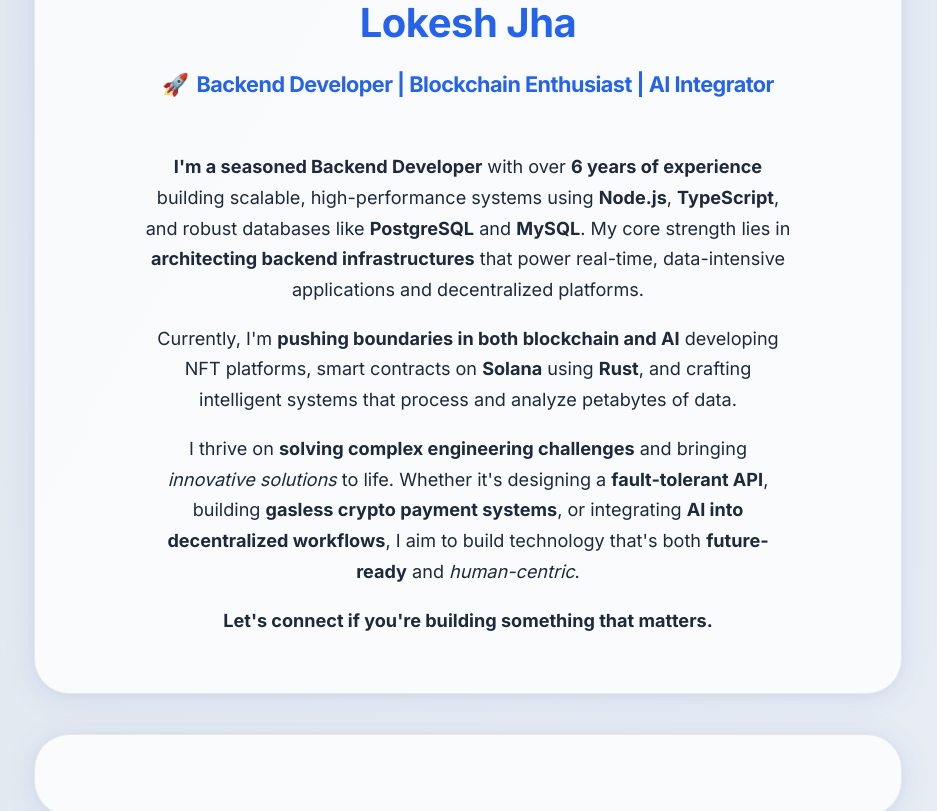
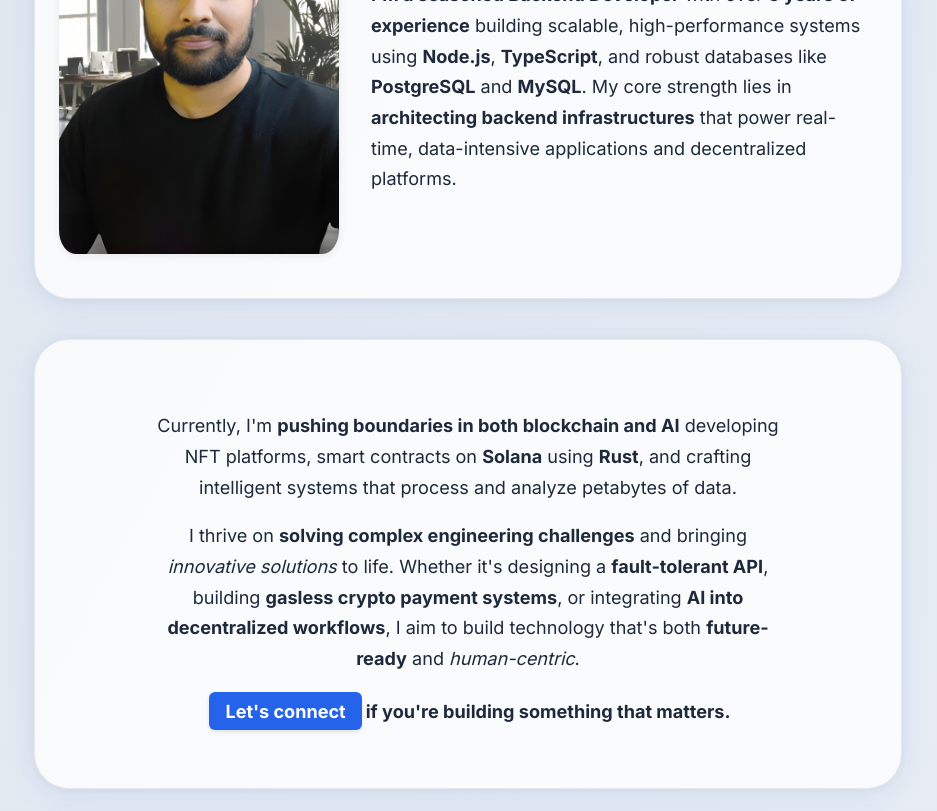
Before and after one commit to lokesh1jha/lokeshjha_portfolio, a Next.js app: page / in a window 1280 px wide. Shown: the part 280-1091 px from the top of the page, without its empty margins (172-1109 px from the left). Built offline with nearby package versions, Linux system fonts and the light colour scheme.

Commit message:
Add profile picture and enhance About and Hero sections with updated content and layout

```diff
--- a/src/app/page.tsx
+++ b/src/app/page.tsx
@@ -1,8 +1,5 @@
 "use client"
 import { useState, useEffect, useRef } from 'react'
-import { Menu, X, ExternalLink, Mail, Linkedin, ChevronDown, Briefcase } from 'lucide-react'
-import { Button } from "@/components/ui/button"
-import { Card, CardContent, CardDescription, CardFooter, CardHeader, CardTitle } from "@/components/ui/card"
 import HeroSection from "../components/sections/HeroSection";
 import AboutSection from "../components/sections/AboutSection";
 import ProjectsSection from "../components/sections/ProjectsSection";
@@ -315,8 +312,6 @@ export default function Portfolio() {
   const [aboutRef, aboutVisible] = useFadeInOnScroll();
   // Projects Section with fade-in
   const [projectsRef, projectsVisible] = useFadeInOnScroll();
-  const [modalOpen, setModalOpen] = useState(false);
-  const [selectedProject, setSelectedProject] = useState<any>(null);
   // Skills Section with fade-in
   const [skillsRef, skillsVisible] = useFadeInOnScroll();
   // Work Experience Section with fade-in
--- a/src/components/sections/AboutSection.tsx
+++ b/src/components/sections/AboutSection.tsx
@@ -1,5 +1,4 @@
 "use client";
-import { useRef } from "react";
 
 export default function AboutSection({ aboutRef, aboutVisible, fadeDelay }: { aboutRef: any, aboutVisible: boolean, fadeDelay: number }) {
   return (
@@ -12,10 +11,55 @@ export default function AboutSection({ aboutRef, aboutVisible, fadeDelay }: { ab
         opacity: aboutVisible ? 1 : 0,
         transform: aboutVisible ? 'none' : 'translateY(40px)',
         transition: `opacity 0.7s cubic-bezier(0.4,0,0.2,1) ${fadeDelay}s, transform 0.7s cubic-bezier(0.4,0,0.2,1) ${fadeDelay}s`,
+        display: 'flex',
+        justifyContent: 'center',
       }}
       aria-label="About"
     >
-      {/* Add your about content here, or pass as props if needed */}
+      <div style={{ fontSize: '1.13rem', color: 'var(--color-text)', maxWidth: 650, textAlign: 'center', marginTop: 12, lineHeight: 1.7 }}>
+        <p style={{ textAlign: 'center' }}>Currently, I&apos;m <b>pushing boundaries in both blockchain and AI</b> developing NFT platforms, smart contracts on <b>Solana</b> using <b>Rust</b>, and crafting intelligent systems that process and analyze petabytes of data.</p>
+        <p style={{ textAlign: 'center' }}>I thrive on <b>solving complex engineering challenges</b> and bringing <i>innovative solutions</i> to life. Whether it&apos;s designing a <b>fault-tolerant API</b>, building <b>gasless crypto payment systems</b>, or integrating <b>AI into decentralized workflows</b>, I aim to build technology that&apos;s both <b>future-ready</b> and <i>human-centric</i>.</p>
+        <p style={{ marginTop: 18, fontWeight: 500, textAlign: 'center' }}>
+          <b>
+            <button
+              style={{
+                backgroundColor: 'var(--color-primary)',
+                color: 'white',
+                border: 'none',
+                padding: '8px 16px',
+                borderRadius: '6px',
+                cursor: 'pointer',
+                fontSize: 'inherit',
+                fontWeight: 'inherit',
+                fontFamily: 'inherit',
+                display: 'inline-block',
+                transition: 'all 0.2s ease',
+                boxShadow: '0 2px 4px rgba(0,0,0,0.1)',
+                margin: '0 4px'
+              }}
+              onMouseEnter={(e) => {
+                e.currentTarget.style.backgroundColor = 'var(--color-primary-dark, #0056b3)';
+                e.currentTarget.style.transform = 'translateY(-1px)';
+                e.currentTarget.style.boxShadow = '0 4px 8px rgba(0,0,0,0.15)';
+              }}
+              onMouseLeave={(e) => {
+                e.currentTarget.style.backgroundColor = 'var(--color-primary)';
+                e.currentTarget.style.transform = 'translateY(0)';
+                e.currentTarget.style.boxShadow = '0 2px 4px rgba(0,0,0,0.1)';
+              }}
+              onClick={() => {
+                const contactSection = document.getElementById('contact');
+                if (contactSection) {
+                  contactSection.scrollIntoView({ behavior: 'smooth' });
+                }
+              }}
+            >
+              Let&apos;s connect
+            </button>
+            if you&apos;re building something that matters.
+          </b>
+        </p>
+      </div>
     </section>
   );
 }
--- a/src/components/sections/HeroSection.tsx
+++ b/src/components/sections/HeroSection.tsx
@@ -8,30 +8,31 @@ export default function HeroSection() {
       className="card"
       style={{
         display: 'flex',
-        flexDirection: 'column',
-        alignItems: 'center',
-        gap: '1.5rem',
+        flexDirection: 'row',
+        alignItems: 'flex-start',
+        gap: '2rem',
         marginBottom: '2.5rem',
       }}
       aria-label="Hero"
     >
+      <div style={{ flexShrink: 0 }}>
         <Image
-        src="/my_pic.jpeg"
+          src="/lokesh_jha_profile_pic.png"
           alt="Lokesh Jha portrait"
-        width={120}
-        height={120}
-        style={{ borderRadius: '50%', objectFit: 'cover', boxShadow: '0 2px 8px rgba(0,0,0,0.08)' }}
+          width={280}
+          height={400}
+          style={{ borderRadius: '6%', objectFit: 'cover', boxShadow: '0 2px 8px rgba(0,0,0,0.08)' }}
           priority
         />
-      <h1 style={{ fontSize: '2.5rem', fontWeight: 700, margin: 0 }}>Lokesh Jha</h1>
+      </div>
+      <div style={{ flex: 1, display: 'flex', flexDirection: 'column', gap: '1rem' }}>
+        <h1 style={{ fontSize: '2.5rem', fontWeight: 700, margin: 0, color: 'black', alignSelf: 'center' }}>Lokesh Jha</h1>
         <h2 style={{ fontSize: '1.35rem', fontWeight: 700, color: 'var(--color-primary)', margin: 0, display: 'flex', alignItems: 'center', gap: 8 }}>
-        <span role="img" aria-label="rocket">🚀</span> Backend Developer | Blockchain Enthusiast | AI Integrator
+          <span role="img" aria-label="rocket">🚀</span> Senior Backend Developer [Blockchain & AI]
         </h2>
-      <div style={{ fontSize: '1.13rem', color: 'var(--color-text)', maxWidth: 650, textAlign: 'center', marginTop: 12, lineHeight: 1.7 }}>
+        <div style={{ fontSize: '1.13rem', color: 'var(--color-text)', lineHeight: 1.7 }}>
           <p><b>I&apos;m a seasoned Backend Developer</b> with over <b>6 years of experience</b> building scalable, high-performance systems using <b>Node.js</b>, <b>TypeScript</b>, and robust databases like <b>PostgreSQL</b> and <b>MySQL</b>. My core strength lies in <b>architecting backend infrastructures</b> that power real-time, data-intensive applications and decentralized platforms.</p>
-        <p>Currently, I&apos;m <b>pushing boundaries in both blockchain and AI</b> developing NFT platforms, smart contracts on <b>Solana</b> using <b>Rust</b>, and crafting intelligent systems that process and analyze petabytes of data.</p>
-        <p>I thrive on <b>solving complex engineering challenges</b> and bringing <i>innovative solutions</i> to life. Whether it&apos;s designing a <b>fault-tolerant API</b>, building <b>gasless crypto payment systems</b>, or integrating <b>AI into decentralized workflows</b>, I aim to build technology that&apos;s both <b>future-ready</b> and <i>human-centric</i>.</p>
-        <p style={{ marginTop: 18, fontWeight: 500 }}><b>Let&apos;s connect if you&apos;re building something that matters.</b></p>
+        </div>
       </div>
     </section>
   );
```
Also changed, not shown: public/lokesh_jha_profile_pic.png (added). Lines whose indentation alone changed are shown as unchanged.
